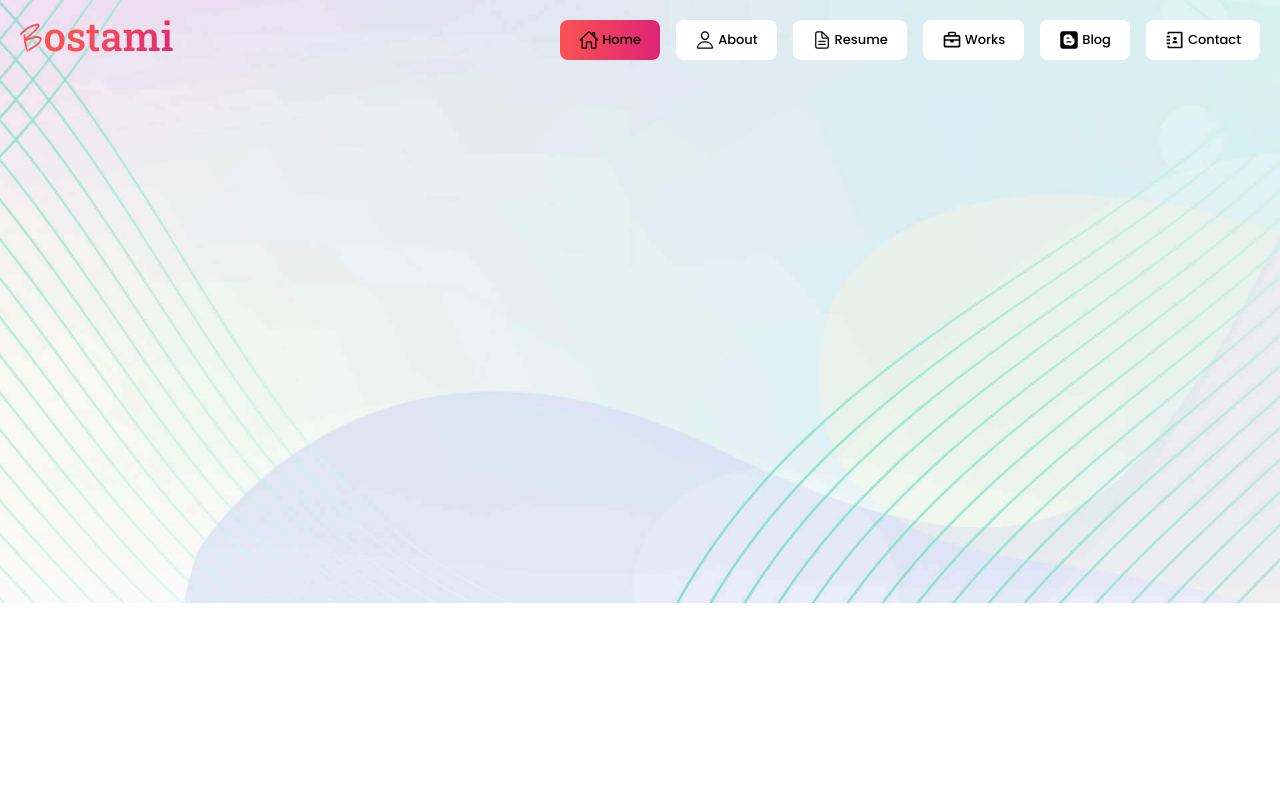
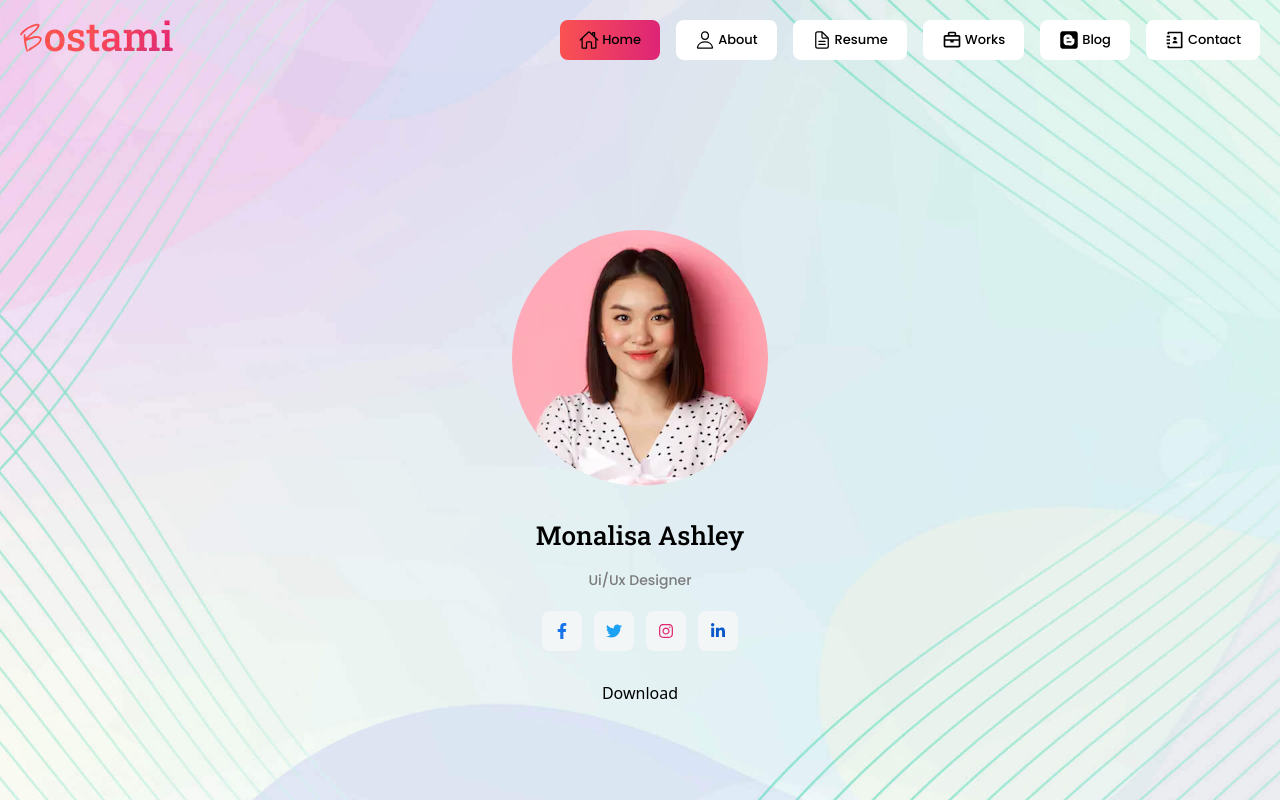
Before and after one commit to humaira-reactdev/Webpage, a React (Vite) app: page / in a window 1280 px wide. Built offline with nearby package versions, Linux system fonts and the light colour scheme.

Commit message:
Social media icons added

```diff
--- a/index.html
+++ b/index.html
@@ -8,6 +8,9 @@
     <link rel="preconnect" href="https://fonts.googleapis.com">
   <link rel="preconnect" href="https://fonts.gstatic.com" crossorigin>
   <link href="https://fonts.googleapis.com/css2?family=Poppins:ital,wght@0,100;0,200;0,300;0,400;0,500;0,600;0,700;0,800;0,900;1,100;1,200;1,300;1,400;1,500;1,600;1,700;1,800;1,900&display=swap" rel="stylesheet">
+  <link rel="preconnect" href="https://fonts.googleapis.com">
+<link rel="preconnect" href="https://fonts.gstatic.com" crossorigin>
+<link href="https://fonts.googleapis.com/css2?family=Roboto+Slab:wght@100..900&display=swap" rel="stylesheet">
   </head>
   <body>
     <div id="root"></div>
--- /dev/null
+++ b/src/Components/HomeComponent.jsx
@@ -0,0 +1,32 @@
+import React from 'react'
+import SocialButtons from './SocialButtons'
+import { FaFacebookF } from "react-icons/fa";
+import { FaTwitter } from "react-icons/fa";
+import { FaInstagram } from "react-icons/fa";
+import { FaLinkedinIn } from "react-icons/fa6";
+
+
+const HomeComponent = () => {
+  return (
+    <>
+      <div className='flex flex-col justify-center items-center'>
+        <img src="images/parson-img-3.webp" alt="avatar" className='rounded-full mt-[150px]'/>
+        <h2 className='text-[26px] font-medium mt-[30px] font-robotoslab'>Monalisa Ashley</h2>
+        <p className='text-[14px] text-[#7b7b7b] font-medium font-poppins mt-[15px]'>Ui/Ux Designer</p>
+        <div className='flex gap-[12px] mt-[20px] mb-[30px]'>
+          <SocialButtons icons={<FaFacebookF className='text-[#1773EA]'/>}/>
+          <SocialButtons icons={<FaTwitter className='text-[#1DA1F2]'/>}/>
+          <SocialButtons icons={<FaInstagram className='text-[#E12A72]'/>}/>
+          <SocialButtons icons={<FaLinkedinIn className='text-[#0A58CA]' />}/>
+        </div>
+        <button className=''>Download</button>
+
+      </div>
+
+
+
+    </>
+  )
+}
+
+export default HomeComponent
--- /dev/null
+++ b/src/Components/SocialButtons.jsx
@@ -0,0 +1,16 @@
+import React from 'react'
+import { Link } from 'react-router-dom'
+
+
+const SocialButtons = ({icons}) => {
+  return (
+    <>
+        <Link to='#' className='w-[40px] h-[40px] rounded-lg bg-[#f3f6f6] flex justify-center items-center'>
+            {icons}
+        </Link>
+
+    </>
+  )
+}
+
+export default SocialButtons
--- a/src/Pages/Home.jsx
+++ b/src/Pages/Home.jsx
@@ -1,8 +1,11 @@
 import React from 'react'
+import HomeComponent from '../Components/HomeComponent'
 
 const Home = () => {
   return (
     <>
+
+      <HomeComponent/>
 
     </>
   )
--- a/tailwind.config.js
+++ b/tailwind.config.js
@@ -14,7 +14,8 @@ export default {
       center: true,
     },
     fontFamily: {
-      'poppins': ["Poppins", "sans-serif"],
+      'robotoslab': ["Roboto Slab", 'serif'],
+      'poppins': ["Poppins", 'sans-serif']
     }
   },
   plugins: [],
```
Also changed, not shown: public/images/parson-img-3.webp (added).
